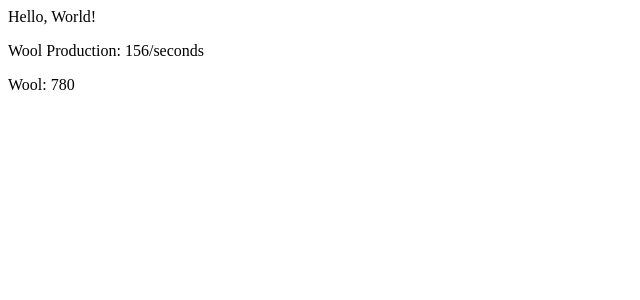
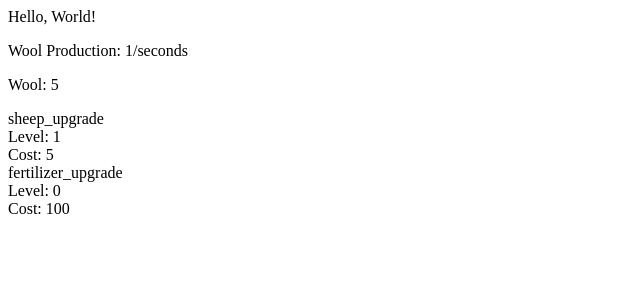
Before and after one commit to alba-636/sheep-idle, a Vue app: page / in a window 1280 px wide. Shown: the top 300 px of the page, without its empty margins (0-640 px from the left). Built offline with nearby package versions, Linux system fonts and the light colour scheme.

Commit message:
feat: WIP cost of upgrades

```diff
--- a/src/components/Main.vue
+++ b/src/components/Main.vue
@@ -1,5 +1,5 @@
-<script setup>
-import { ref } from 'vue'
+<script setup lang="ts">
+import UpgradeList from './Upgrades/UpgradeList.vue'
 import { useWoolCounterStore } from '@/stores/woolCounter.ts'
 import WoolHandler from '@/features/WoolHandler.ts'
 import UpgradeHandler from '@/features/UpgradeHandler.ts'
@@ -8,18 +8,15 @@ import FertilizerUpgrade from '@/features/upgrades/multiplications/FertilizerUpg
 
 const store = useWoolCounterStore()
 
-const sheepUpgrade = new SheepUpgrade(13n)
-const fertilizerUpgrade = new FertilizerUpgrade(6n)
-
-UpgradeHandler.instance.addUpgrade(sheepUpgrade)
-UpgradeHandler.instance.addUpgrade(fertilizerUpgrade)
+UpgradeHandler.instance.addUpgrade(new SheepUpgrade(1n), new FertilizerUpgrade(0n))
 
 WoolHandler.instance.start()
-
 </script>
 
 <template>
   <div>Hello, World!</div>
   <p>Wool Production: {{ store.woolProductionRate }}/seconds</p>
   <p>Wool: {{ store.woolCount }}</p>
+
+  <UpgradeList />
 </template>
--- /dev/null
+++ b/src/components/Upgrades/UpgradeCard.vue
@@ -0,0 +1,17 @@
+<script setup lang="ts">
+defineProps<{
+  name: string
+  level: bigint
+  cost: bigint
+}>()
+</script>
+
+<template>
+  <div class="upgrade_container">
+    <div class="upgrade_name">{{ name }}</div>
+    <div class="upgrade_level">Level: {{ level }}</div>
+    <div class="upgrade_cost">Cost: {{ cost }}</div>
+  </div>
+</template>
+
+<style scoped></style>
--- /dev/null
+++ b/src/components/Upgrades/UpgradeList.vue
@@ -0,0 +1,18 @@
+<script setup lang="ts">
+import UpgradeCard from './UpgradeCard.vue'
+import { useUpgradeStore } from '@/stores/upgrades'
+
+const store = useUpgradeStore()
+</script>
+
+<template>
+  <div class="upgrade-list_container">
+    <UpgradeCard
+      v-for="upgrade in store.upgrades"
+      :key="upgrade.id"
+      :name="upgrade.id"
+      :level="upgrade.level"
+      :cost="upgrade.cost"
+    />
+  </div>
+</template>
--- a/src/features/UpgradeHandler.ts
+++ b/src/features/UpgradeHandler.ts
@@ -1,52 +1,54 @@
-import { UpgradeType } from "./upgrades/Upgrade";
-import type Upgrade from "./upgrades/Upgrade";
-import WoolHandler from "./WoolHandler";
+import { UpgradeType } from './upgrades/Upgrade'
+import type Upgrade from './upgrades/Upgrade'
+import WoolHandler from './WoolHandler'
+import { useUpgradeStore } from '@/stores/upgrades'
 
 class UpgradeHandler {
   private static _instance: UpgradeHandler
 
-  private constructor (upgrades?: Upgrade[]) {
+  private constructor(upgrades?: Upgrade[]) {
     this.upgrades = upgrades || this.upgrades
 
     this.computeModificators()
   }
 
-  public static get instance () {
+  public static get instance() {
     return this._instance || (this._instance = new UpgradeHandler())
   }
 
   private upgrades: Upgrade[] = []
 
-  addUpgrade (upgrade: Upgrade) {
-    if (this.upgrades.some(({ id }) => upgrade.id === id)) return // Can onlw have 1 instance of each upgrade.
-    this.upgrades.push(upgrade)
+  addUpgrade(...upgrades: Upgrade[]) {
+    const store = useUpgradeStore()
 
-    console.log('0000000 0', this.upgrades.length)
+    for (const upgrade of upgrades) {
+      if (this.upgrades.some(({ id }) => upgrade.id === id)) return // Can onlw have 1 instance of each upgrade.
+      this.upgrades.push(upgrade)
+      store.addUpgrade(upgrade)
+    }
 
     this.computeModificators()
   }
 
-  private computeModificators () {
+  private computeModificators() {
     const additionUpgrades = this.getUpgradesByType(UpgradeType.Addition)
     const multiplicationUpgrades = this.getUpgradesByType(UpgradeType.Multiplication)
 
     const additions = additionUpgrades
-      .map(upgrade => upgrade.getModificator())
+      .map((upgrade) => upgrade.getModificator())
       .reduce((sum, a) => sum + a, BigInt(0))
 
     const multiplications = multiplicationUpgrades
-      .map(upgrade => upgrade.getModificator())
+      .map((upgrade) => upgrade.getModificator())
       .reduce((sum, a) => sum + a, BigInt(0))
 
     const modificators = additions * (multiplications || BigInt(1))
-    console.log('000000 1', this.upgrades.length, additions, multiplications, modificators)
     WoolHandler.instance.setProductionRate(modificators)
   }
 
-  private getUpgradesByType (type: UpgradeType) : Upgrade[] {
-    return this.upgrades.filter(upgrade => upgrade.type === type)
+  private getUpgradesByType(type: UpgradeType): Upgrade[] {
+    return this.upgrades.filter((upgrade) => upgrade.type === type)
   }
-
 }
 
 export default UpgradeHandler
--- a/src/features/upgrades/Upgrade.ts
+++ b/src/features/upgrades/Upgrade.ts
@@ -1,4 +1,3 @@
-
 enum UpgradeType {
   Addition = 0,
   Multiplication = 1,
@@ -8,23 +7,36 @@ class Upgrade {
   id: string
   type: UpgradeType
   baseModificator: bigint
-  level: bigint = BigInt(1)
+  initialCost: number
+  costMutiplicator: number
+  level: bigint = BigInt(0)
 
-  constructor (id: string, type: UpgradeType, baseModificator: bigint, level?: bigint) {
+  constructor(
+    id: string,
+    type: UpgradeType,
+    baseModificator: bigint,
+    initialCost: number,
+    costMultiplicator: number,
+    level?: bigint,
+  ) {
     this.id = id
     this.type = type
     this.baseModificator = baseModificator
+    this.initialCost = initialCost
+    this.costMutiplicator = costMultiplicator
 
     this.level = level || this.level
   }
 
-  getModificator (): bigint {
+  getModificator(): bigint {
     return this.baseModificator * this.level
+  }
+
+  getCost(): bigint {
+    return BigInt(this.initialCost) * BigInt(this.baseModificator) ** this.level
   }
 }
 
-export {
-  UpgradeType
-}
+export { UpgradeType }
 
 export default Upgrade
--- a/src/features/upgrades/additions/SheepUpgrade.ts
+++ b/src/features/upgrades/additions/SheepUpgrade.ts
@@ -1,8 +1,8 @@
-import Upgrade, { UpgradeType } from "../Upgrade";
+import Upgrade, { UpgradeType } from '../Upgrade'
 
 class SheepUpgrade extends Upgrade {
-  constructor (level?: bigint) {
-    super('sheep_upgrade', UpgradeType.Addition, BigInt(1), level)
+  constructor(level?: bigint) {
+    super('sheep_upgrade', UpgradeType.Addition, BigInt(1), 5, 2, level)
   }
 }
 
--- a/src/features/upgrades/multiplications/FertilizerUpgrade.ts
+++ b/src/features/upgrades/multiplications/FertilizerUpgrade.ts
@@ -1,8 +1,8 @@
-import Upgrade, { UpgradeType } from "../Upgrade";
+import Upgrade, { UpgradeType } from '../Upgrade'
 
 class FertilizerUpgrade extends Upgrade {
-  constructor (level?: bigint) {
-    super('fertilizer_upgrade', UpgradeType.Multiplication, BigInt(2), level)
+  constructor(level?: bigint) {
+    super('fertilizer_upgrade', UpgradeType.Multiplication, BigInt(2), 100, 3, level)
   }
 }
 
--- /dev/null
+++ b/src/stores/upgrades.ts
@@ -0,0 +1,38 @@
+import type Upgrade from '@/features/upgrades/Upgrade'
+import { defineStore } from 'pinia'
+import { ref } from 'vue'
+
+type UpgradeType = {
+  id: string
+  level: bigint
+  cost: bigint
+}
+
+export const useUpgradeStore = defineStore('upgrades', () => {
+  const upgrades = ref<UpgradeType[]>([])
+
+  function addUpgrade(upgrade: Upgrade) {
+    upgrades.value.push({
+      id: upgrade.id,
+      level: upgrade.level,
+      cost: upgrade.getCost(),
+    })
+  }
+
+  function updateUpgrade(upgrade: Upgrade) {
+    const currentUpgrade = upgrades.value.find(({ id }) => upgrade.id === id)
+
+    if (!currentUpgrade) return
+
+    const newCost = upgrade.getCost()
+    if (currentUpgrade.level !== upgrade.level) currentUpgrade.level = upgrade.level
+    if (currentUpgrade.cost !== newCost) currentUpgrade.cost = newCost
+  }
+
+  return {
+    upgrades,
+
+    addUpgrade,
+    updateUpgrade,
+  }
+})
```
Also changed, not shown: src/features/WoolHandler.ts (+12 -13 lines), 2 other files (tests, documents, lock files or other folders).
